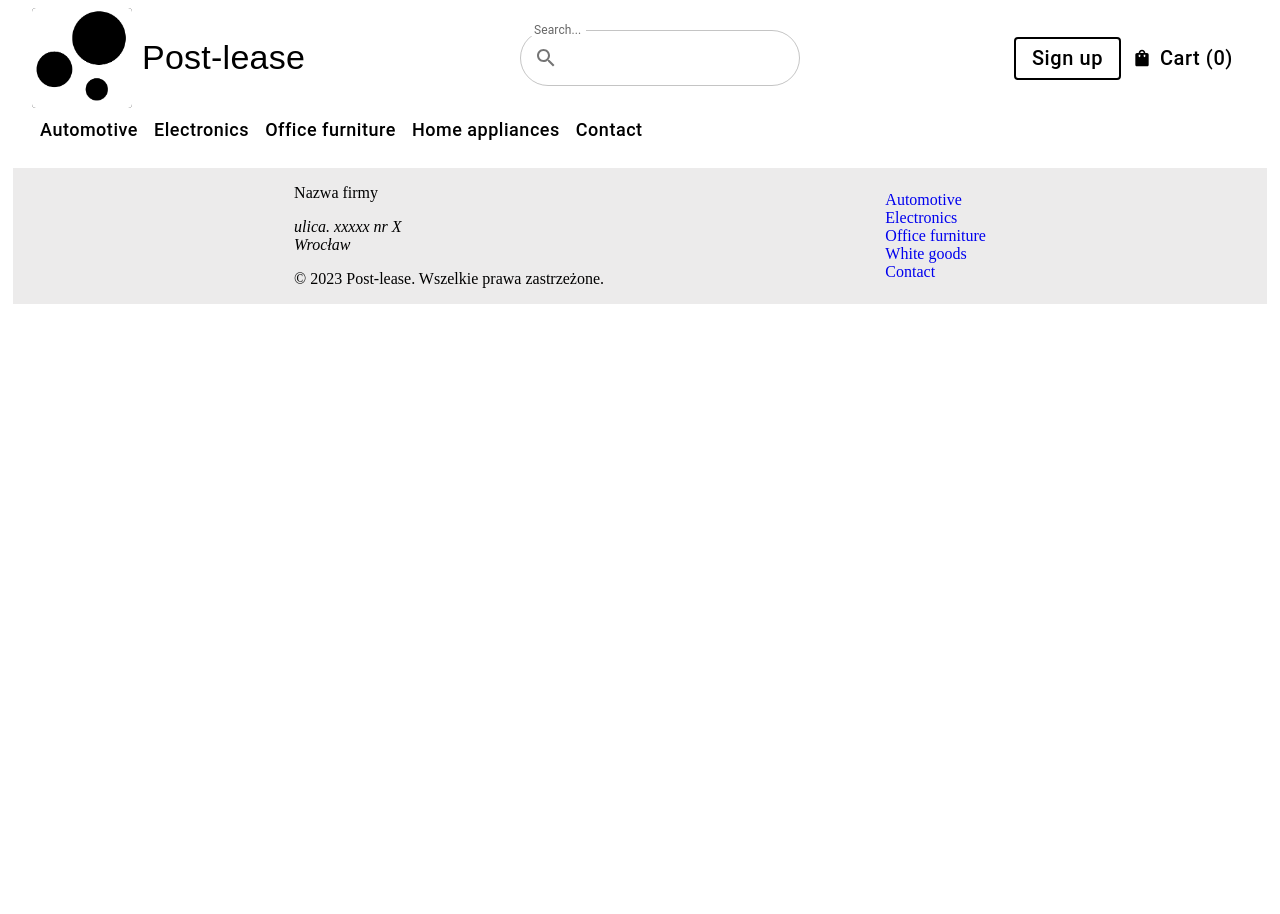
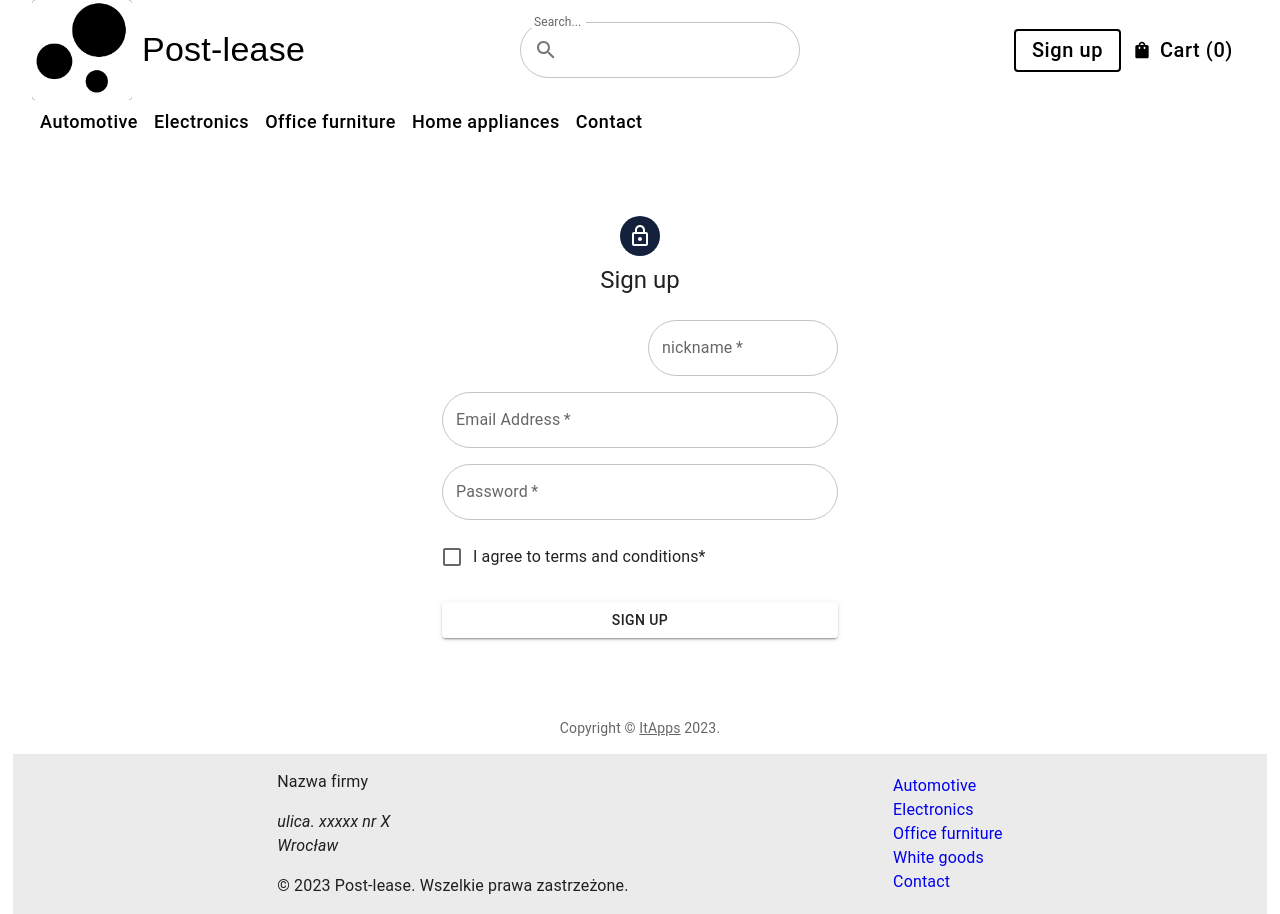
Before and after one commit to Kacper-Sleziak/eCommerce-application, a React (Create React App) app in the folder frontend/: page /signup in a window 1280 px wide. Before the commit the page ends 800 px from the top, so only its background shows below. Built offline with nearby package versions, Linux system fonts and the light colour scheme.

Commit message:
add: sigin signup and signout

```diff
--- /dev/null
+++ b/frontend/src/pages/SignIn.tsx
@@ -0,0 +1,110 @@
+import * as React from 'react';
+import Avatar from '@mui/material/Avatar';
+import Button from '@mui/material/Button';
+import CssBaseline from '@mui/material/CssBaseline';
+import TextField from '@mui/material/TextField';
+import FormControlLabel from '@mui/material/FormControlLabel';
+import Checkbox from '@mui/material/Checkbox';
+import Link from '@mui/material/Link';
+import Grid from '@mui/material/Grid';
+import Box from '@mui/material/Box';
+import LockOutlinedIcon from '@mui/icons-material/LockOutlined';
+import Typography from '@mui/material/Typography';
+import Container from '@mui/material/Container';
+import { useEffect, useState } from 'react';
+import { useDispatch } from 'react-redux';
+import theme from '../utils/materialUI/colorScheme';
+import { ThemeProvider } from '@mui/material/styles';
+
+function Copyright(props: any) {
+  return (
+    <Typography variant="body2" color="text.secondary" align="center" {...props}>
+      {'Copyright © '}
+      <Link color="inherit" href="https://mui.com/">
+        ItApps
+      </Link>{' '}
+      {new Date().getFullYear()}
+      {'.'}
+    </Typography>
+  );
+}
+
+
+export default function SignIn() {
+  const [signInText, setSignInText] = useState<string>("Sign in");
+
+  const dispatch = useDispatch();
+
+  const handleSubmit = (event: React.FormEvent<HTMLFormElement>) => {
+  }
+
+  return (
+    <ThemeProvider theme={theme}>
+      <Container component="main" maxWidth="xs">
+        <CssBaseline />
+        <Box
+          sx={{
+            marginTop: 8,
+            display: 'flex',
+            flexDirection: 'column',
+            alignItems: 'center',
+          }}
+        >
+          <Avatar sx={{ m: 1, bgcolor: 'secondary.main' }}>
+            <LockOutlinedIcon />
+          </Avatar>
+          <Typography component="h1" variant="h5">
+            {signInText}
+          </Typography>
+          <Box component="form" onSubmit={handleSubmit} noValidate sx={{ mt: 1 }}>
+            <TextField
+              margin="normal"
+              required
+              fullWidth
+              id="email"
+              label="Email Address"
+              name="email"
+              autoComplete="email"
+              autoFocus
+            />
+            <TextField
+              margin="normal"
+              required
+              fullWidth
+              name="password"
+              label="Password"
+              type="password"
+              id="password"
+              autoComplete="current-password"
+            />
+            <FormControlLabel
+              control={<Checkbox value="remember" color="primary" />}
+              label="Remember me"
+            />
+            <Button
+              type="submit"
+              fullWidth
+              variant="contained"
+              sx={{ mt: 3, mb: 2 }}
+            >
+              Sign In
+            </Button>
+            <Grid container>
+              <Grid item xs>
+                <Link href="#" variant="body2">
+                  Forgot password?
+                </Link>
+              </Grid>
+              <Grid item>
+                <Link href="/signup" variant="body2">
+                  {"Don't have an account? Sign Up"}
+                </Link>
+              </Grid>
+            </Grid>
+          </Box>
+        </Box>
+        <Copyright sx={{ mt: 8, mb: 4 }} />
+      </Container>
+    </ThemeProvider>
+  );
+}
--- /dev/null
+++ b/frontend/src/pages/SignUp.tsx
@@ -0,0 +1,130 @@
+import * as React from 'react';
+import Avatar from '@mui/material/Avatar';
+import Button from '@mui/material/Button';
+import CssBaseline from '@mui/material/CssBaseline';
+import TextField from '@mui/material/TextField';
+import FormControlLabel from '@mui/material/FormControlLabel';
+import Checkbox from '@mui/material/Checkbox';
+import Link from '@mui/material/Link';
+import Grid from '@mui/material/Grid';
+import Box from '@mui/material/Box';
+import LockOutlinedIcon from '@mui/icons-material/LockOutlined';
+import Typography from '@mui/material/Typography';
+import Container from '@mui/material/Container';
+import { ThemeProvider } from '@mui/material/styles';
+import theme from '../utils/materialUI/colorScheme';
+
+
+const Copyright = (props: any) => {
+  return (
+    <Typography variant="body2" color="text.secondary" align="center" {...props}>
+      {'Copyright © '}
+      <Link color="inherit" href="http://127.0.0.1/">
+        ItApps
+      </Link>{' '}
+      {new Date().getFullYear()}
+      {'.'}
+    </Typography>
+  );
+}
+
+
+const SignUp = () => {
+
+  const handleSubmit = (event: React.FormEvent<HTMLFormElement>) => {
+
+  };
+
+  return (
+    <ThemeProvider theme={theme}>
+      <Container component="main" maxWidth="xs">
+        <CssBaseline />
+        <Box
+          sx={{
+            marginTop: 8,
+            display: 'flex',
+            flexDirection: 'column',
+            alignItems: 'center',
+          }}
+        >
+          <Avatar sx={{ m: 1, bgcolor: 'secondary.main' }}>
+            <LockOutlinedIcon />
+          </Avatar>
+          <Typography component="h1" variant="h5">
+            Sign up
+          </Typography>
+          <Box component="form" noValidate onSubmit={handleSubmit} sx={{ mt: 3 }}>
+            <Grid container spacing={2}>
+              <Grid item xs={12} sm={6}>
+                <TextField
+                  autoComplete="given-name"
+                  name="name"
+                  required
+                  fullWidth
+                  id="name-textfield"
+                  label="name"
+                  autoFocus
+                />
+              </Grid>
+              <Grid item xs={12} sm={6}>
+                <TextField
+                  required
+                  fullWidth
+                  id="nickname-textfield"
+                  label="nickname"
+                  name="nickname"
+                  autoComplete="family-name"
+                />
+              </Grid>
+              <Grid item xs={12}>
+                <TextField
+                  required
+                  fullWidth
+                  id="email-textfield"
+                  label="Email Address"
+                  name="email"
+                  autoComplete="email"
+                />
+              </Grid>
+              <Grid item xs={12}>
+                <TextField
+                  required
+                  fullWidth
+                  name="password"
+                  label="Password"
+                  type="password"
+                  id="password"
+                  autoComplete="new-password"
+                />
+              </Grid>
+              <Grid item xs={12}>
+                <FormControlLabel
+                  control={<Checkbox value="allowExtraEmails" color="primary" />}
+                  label="I agree to terms and conditions*"
+                />
+              </Grid>
+            </Grid>
+            <Button
+              type="submit"
+              fullWidth
+              variant="contained"
+              sx={{ mt: 3, mb: 2 }}
+            >
+              Sign Up
+            </Button>
+            <Grid container justifyContent="flex-end">
+              <Grid item>
+                <Link href="/signin" variant="body2">
+                  Already have an account? Sign in
+                </Link>
+              </Grid>
+            </Grid>
+          </Box>
+        </Box>
+        <Copyright sx={{ mt: 5 }} />
+      </Container>
+    </ThemeProvider>
+  );
+}
+
+export default SignUp;
--- a/frontend/src/routes/Router.tsx
+++ b/frontend/src/routes/Router.tsx
@@ -9,6 +9,8 @@ import Navbar from '../layout/navbar/Navbar'
 import Profile from '../pages/Profile'
 import AuthRoute from './protection_factors/ProtectedRoute'
 import theme from '../utils/materialUI/colorScheme'
+import SignIn from '../pages/SignIn'
+import SignUp from '../pages/SignUp'
 
 const RouterRoot = () => {
   const user = {
@@ -38,6 +40,8 @@ const RouterRoot = () => {
               <Route path="/" element={<Home />} />
               <Route path="/offers" element={<OfferList />} />
               <Route path="/offerdetails" element={<Offer />} />
+              <Route path="/signin" element={<SignIn />} />
+              <Route path="/signup" element={<SignUp />} />
               <Route element={<AuthRoute user={user} protectionType="admin" />}>
                 <Route path="/profile" element={<Profile />} />
               </Route>
```
Also changed, not shown: frontend/src/pages/SignOut.tsx (added, +69 -0 lines).
